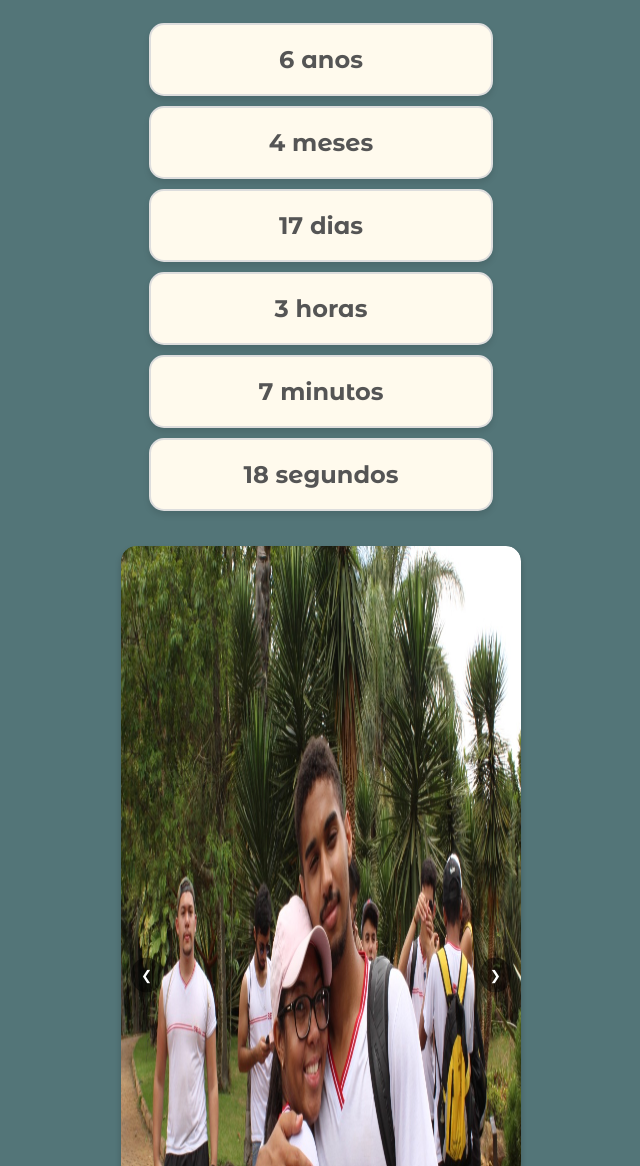
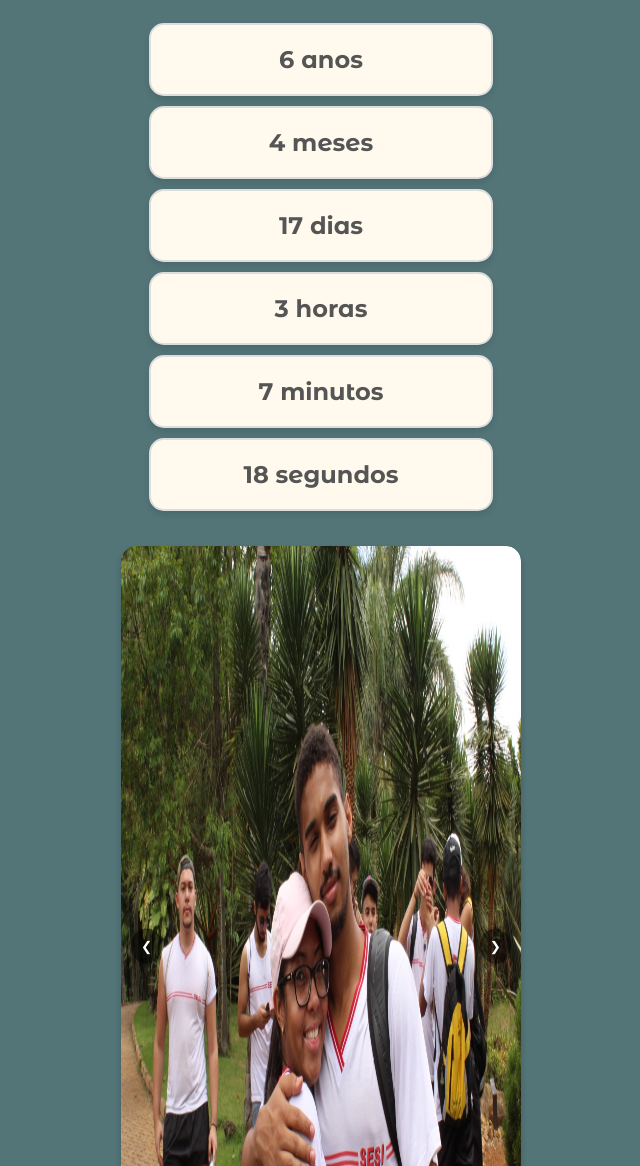
Before and after one commit to GuiiMelgaco/Namoro, a plain HTML site: page index.html in a window 1280 px wide. Shown: the part 134-1300 px from the top of the page, without its empty margins (319-959 px from the left). Drawn offline with Linux system fonts and the light colour scheme; a web font is replaced by a local one.

Commit message:
Update index.html

```diff
--- a/index.html
+++ b/index.html
@@ -58,7 +58,7 @@
 
         .slides img {
             min-width: 100%;
-            height: auto;
+            height: 800px;
             border-radius: 15px; /* Moldura arredondada das imagens */
         }
 
```
